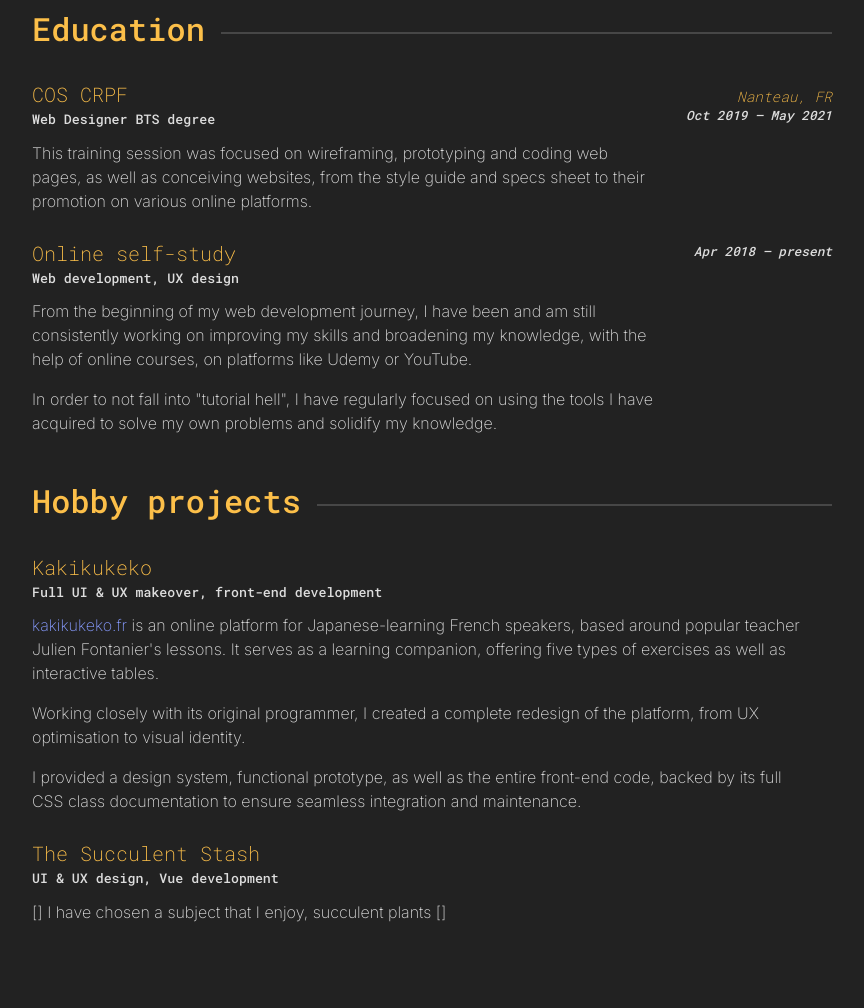
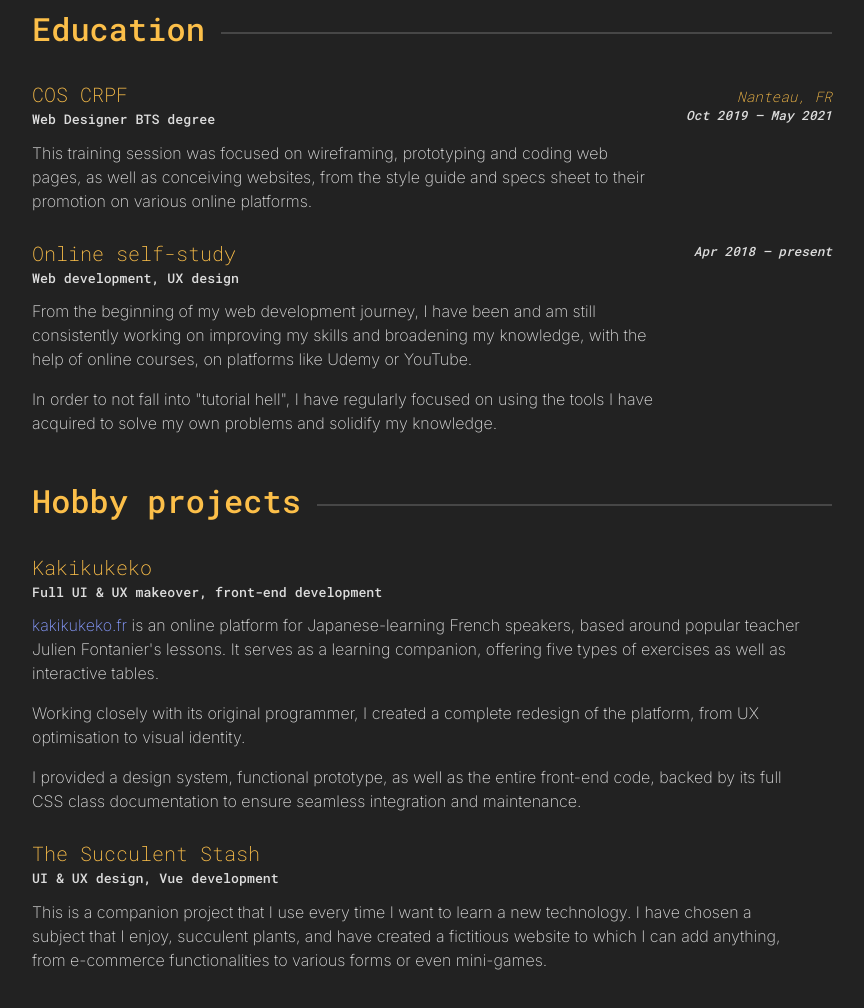
Before and after one commit to PetitChampi/cv, a plain HTML site: page index.html in a window 1280 px wide. Shown: the part 2110-3118 px from the top of the page, without its empty margins (208-1072 px from the left). Before the commit the page ends 3074 px from the top, so only its background shows below. Drawn offline with Linux system fonts and the light colour scheme; files whose address does not match are found by name.

Commit message:
added succ stash description

```diff
--- a/index.html
+++ b/index.html
@@ -195,7 +195,7 @@
             <h5 class="cv-item-header--subtitle">UI & UX design, Vue development</h5>
           </div>
           <div class="cv-item-body">
-            <p>[] I have chosen a subject that I enjoy, succulent plants []</p>
+            <p>This is a companion project that I use every time I want to learn a new technology. I have chosen a subject that I enjoy, succulent plants, and have created a fictitious website to which I can add anything, from e-commerce functionalities to various forms or even mini-games.</p>
           </div>
         </article>
       </div>
```
